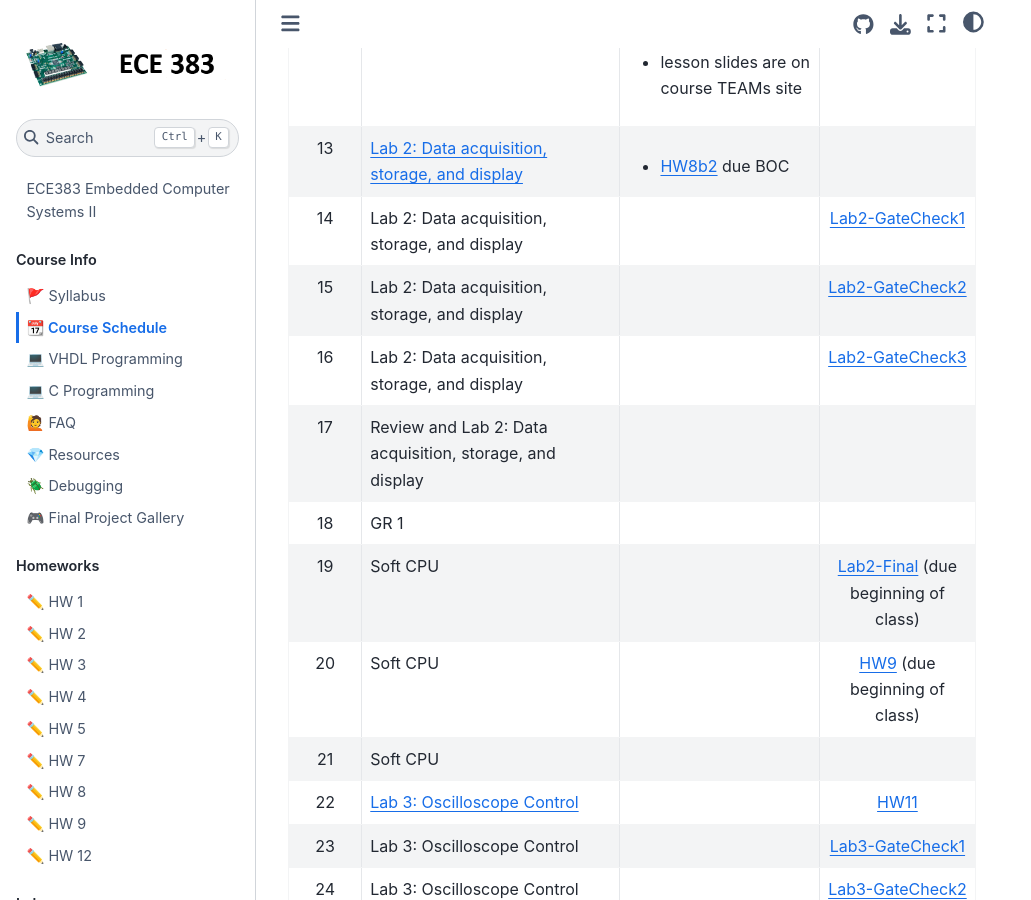
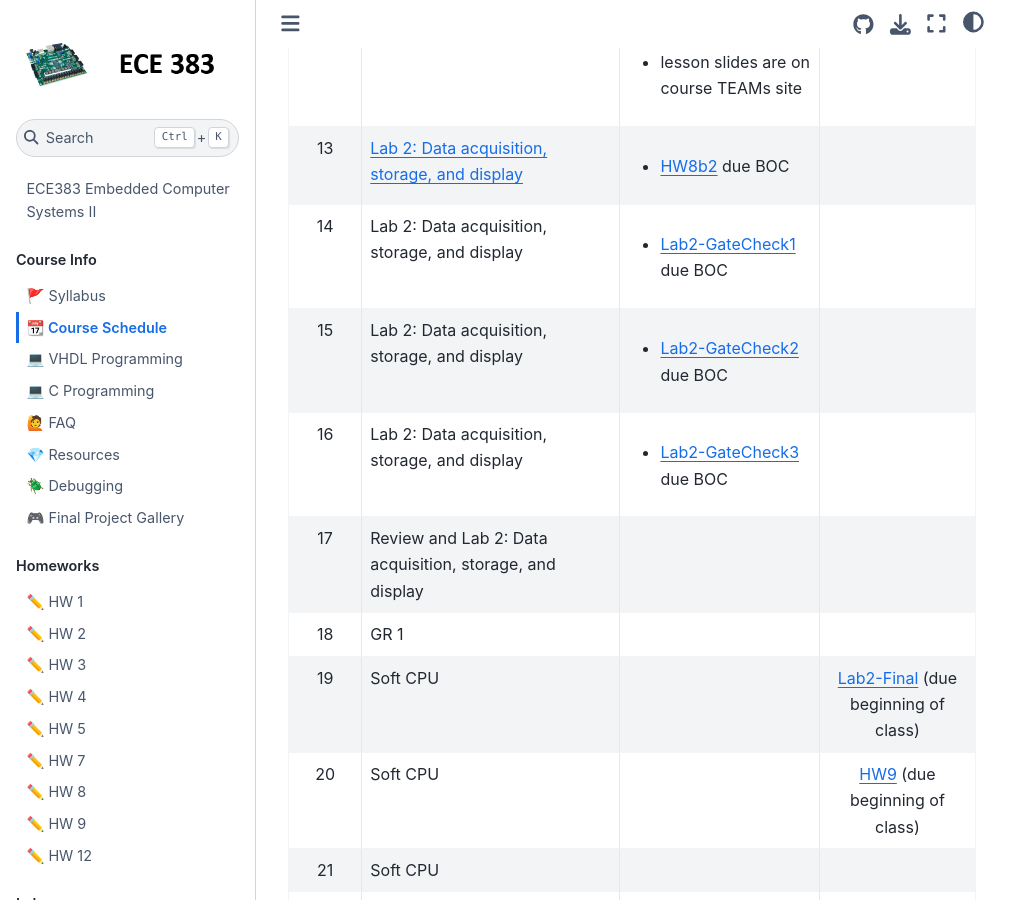
Before and after one commit to USAFA-ECE/ece383, a Jupyter Book: the page built from book/schedule.md, in a window 1280 px wide and 900 px high, scrolled down 1994 px. Shown: the whole window, without its empty margins (0-1031 px from the left). Built offline with Jupyter Book 1.0.4 settings and Sphinx 7.4.7 and the Sphinx Book theme 1.1.4, drawn with Linux system fonts in a browser that asks for light colours; pages that are not in the unit, such as notebooks, are missing from menus.

Commit message:
Update schedule.md

```diff
--- a/book/schedule.md
+++ b/book/schedule.md
@@ -19,10 +19,10 @@ This schedule is subject to change as appropriate.
 | 10     | Datapath and Control                             | <ul><li>read 11.1, 11.2, 14.4.2</li><li>lesson slides are on course TEAMs site</li></ul>  |        |
 | 11     | Datapath and Control                             | <ul><li>[HW7](Assignments/homework7.md) due BOC </li><li>read 11.5</li><li>lesson slides are on course TEAMs site</li></ul>  |        |
 | 12     | Datapath and Control, Lab intro                  |  <ul><li>[HW8](Assignments/homework8.md) due BOC </li><li>lesson slides are on course TEAMs site</li></ul>  |        |
-| 13     | [Lab 2: Data acquisition, storage, and display](Assignments/lab2.md) | <ul><li>[HW8b2](Assignments/homework8b2.md) due BOC |         |
-| 14     | Lab 2: Data acquisition, storage, and display    |                      | [Lab2-GateCheck1](Assignments/lab2.md)         |
-| 15     | Lab 2: Data acquisition, storage, and display    |                      | [Lab2-GateCheck2](Assignments/lab2.md)         |
-| 16     | Lab 2: Data acquisition, storage, and display    |                      | [Lab2-GateCheck3](Assignments/lab2.md)         |
+| 13     | [Lab 2: Data acquisition, storage, and display](Assignments/lab2.md) | <ul><li>[HW8b2](Assignments/homework8b2.md) due BOC</li></ul> |         |
+| 14     | Lab 2: Data acquisition, storage, and display    | <ul><li>[Lab2-GateCheck1](Assignments/lab2.md) due BOC</li></ul>                  |          |
+| 15     | Lab 2: Data acquisition, storage, and display    | <ul><li>[Lab2-GateCheck2](Assignments/lab2.md) due BOC</li></ul>                  |          |
+| 16     | Lab 2: Data acquisition, storage, and display    | <ul><li>[Lab2-GateCheck3](Assignments/lab2.md) due BOC</li></ul>                  |          |
 | 17     | Review and Lab 2: Data acquisition, storage, and display    |                      |                                                    |
 | 18     | GR 1                                             |                      |  |
 | 19     | Soft CPU                                         |                      | [Lab2-Final](Assignments/lab2.md) (due beginning of class)        |
```
